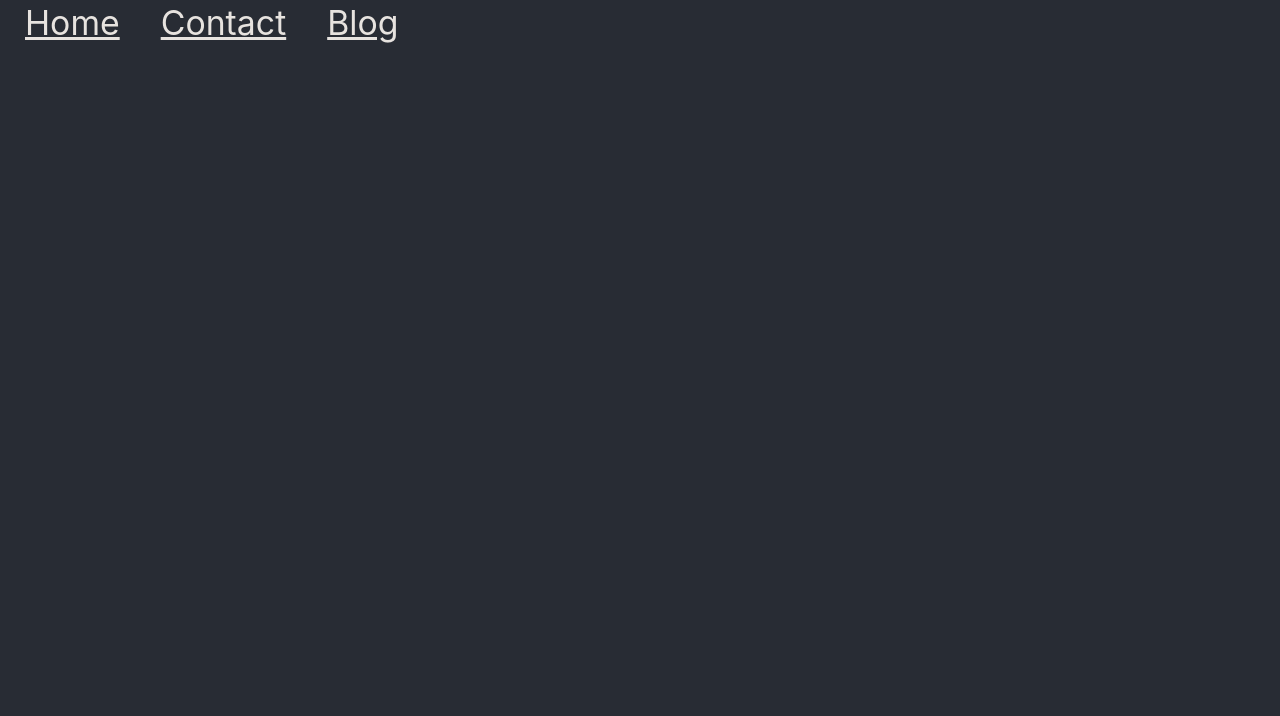
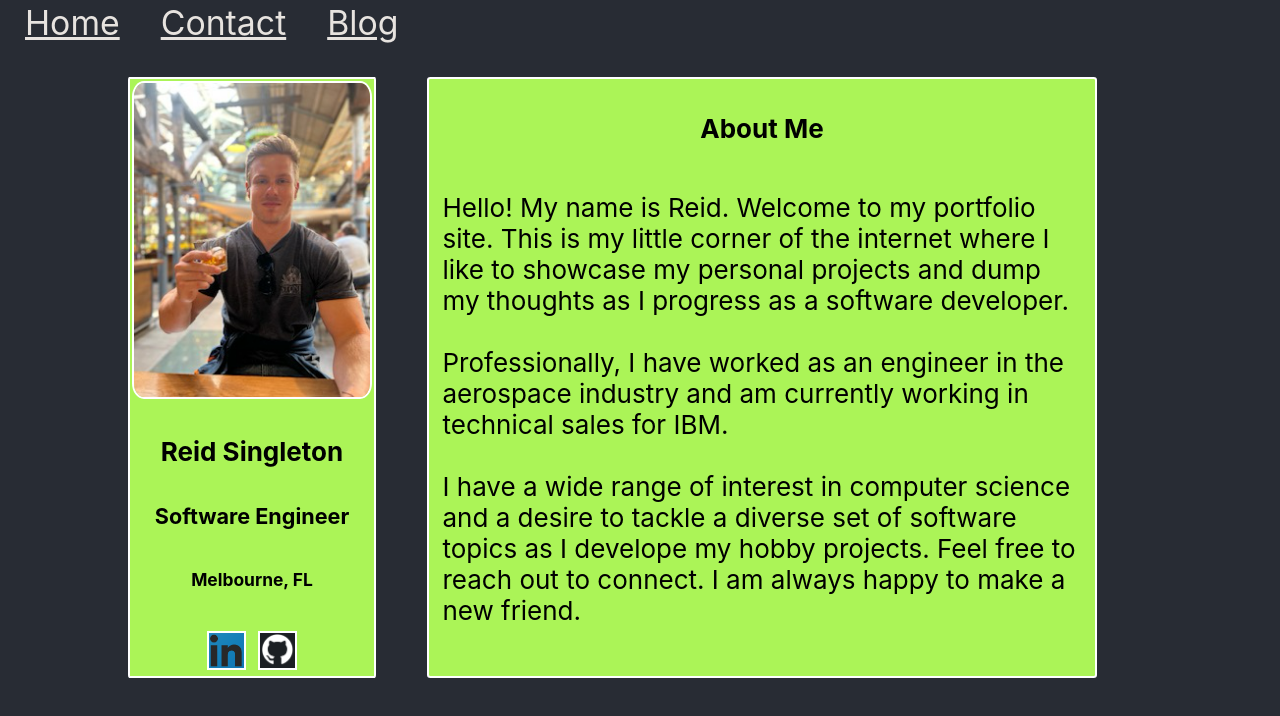
Before and after one commit to reidwarner/portfolio, a React (Create React App) app: page / in a window 1280 px wide. Before the commit this address had no page. Shown: the top 716 px of the page. Built offline with nearby package versions, Linux system fonts and the light colour scheme.

Commit message:
updated homepage url

```diff
--- a/package.json
+++ b/package.json
@@ -1,7 +1,7 @@
 {
   "name": "portfolio",
   "version": "0.1.0",
-  "homepage": "https://reidwarner.github.com/portfolio",
+  "homepage": "https://reidwarner.github.com/",
   "private": true,
   "dependencies": {
     "@testing-library/jest-dom": "^5.17.0",
--- a/src/App.js
+++ b/src/App.js
@@ -12,7 +12,7 @@ function App() {
         <Router>
             <Navigation/>
             <Routes>
-              <Route path='/portfolio' element={<HomePage/>}></Route>
+              <Route path='/' element={<HomePage/>}></Route>
               <Route path='/contact' element={<ContactPage></ContactPage>}></Route>
               <Route path='/blog' element={<BlogPage></BlogPage>}></Route>
             </Routes>
```
